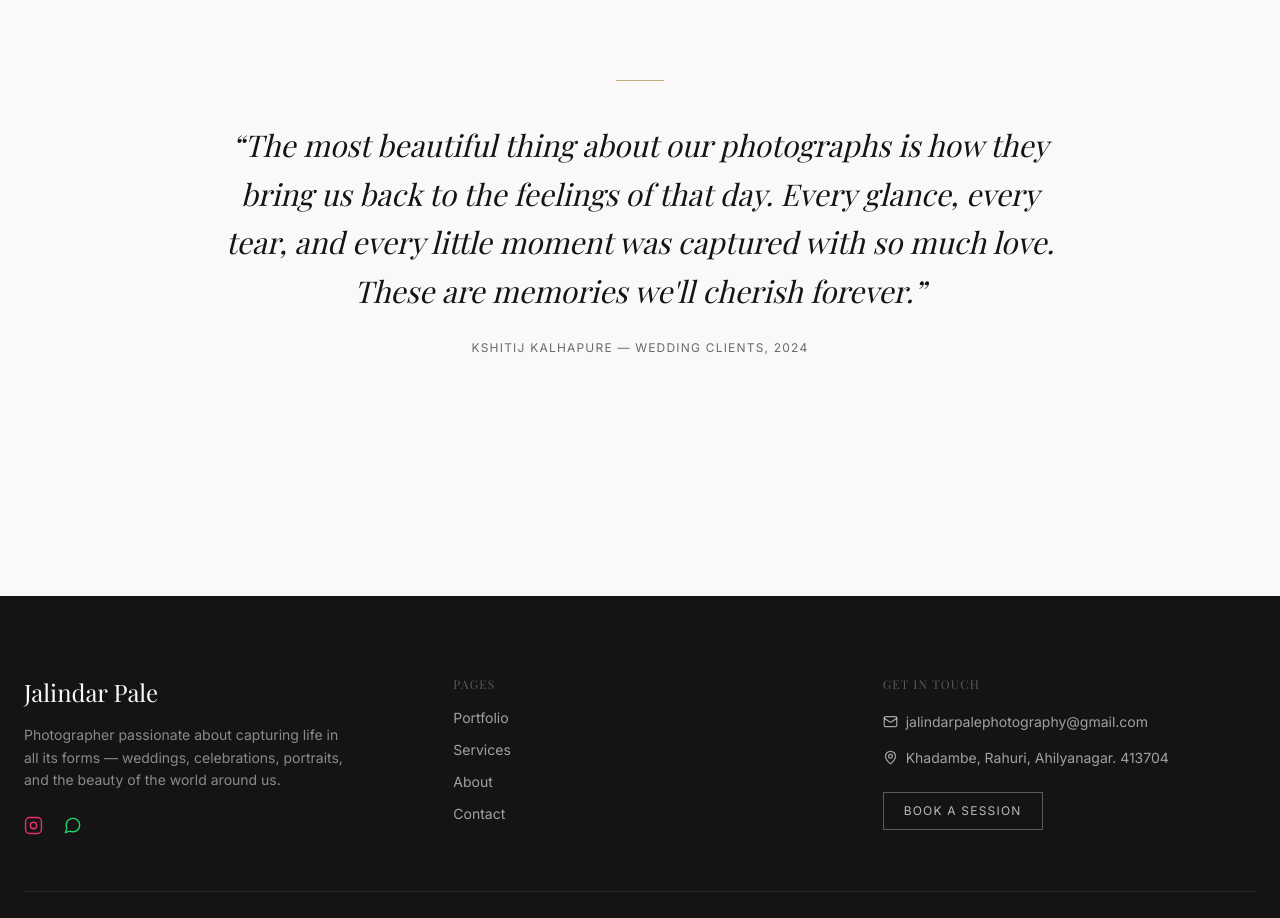
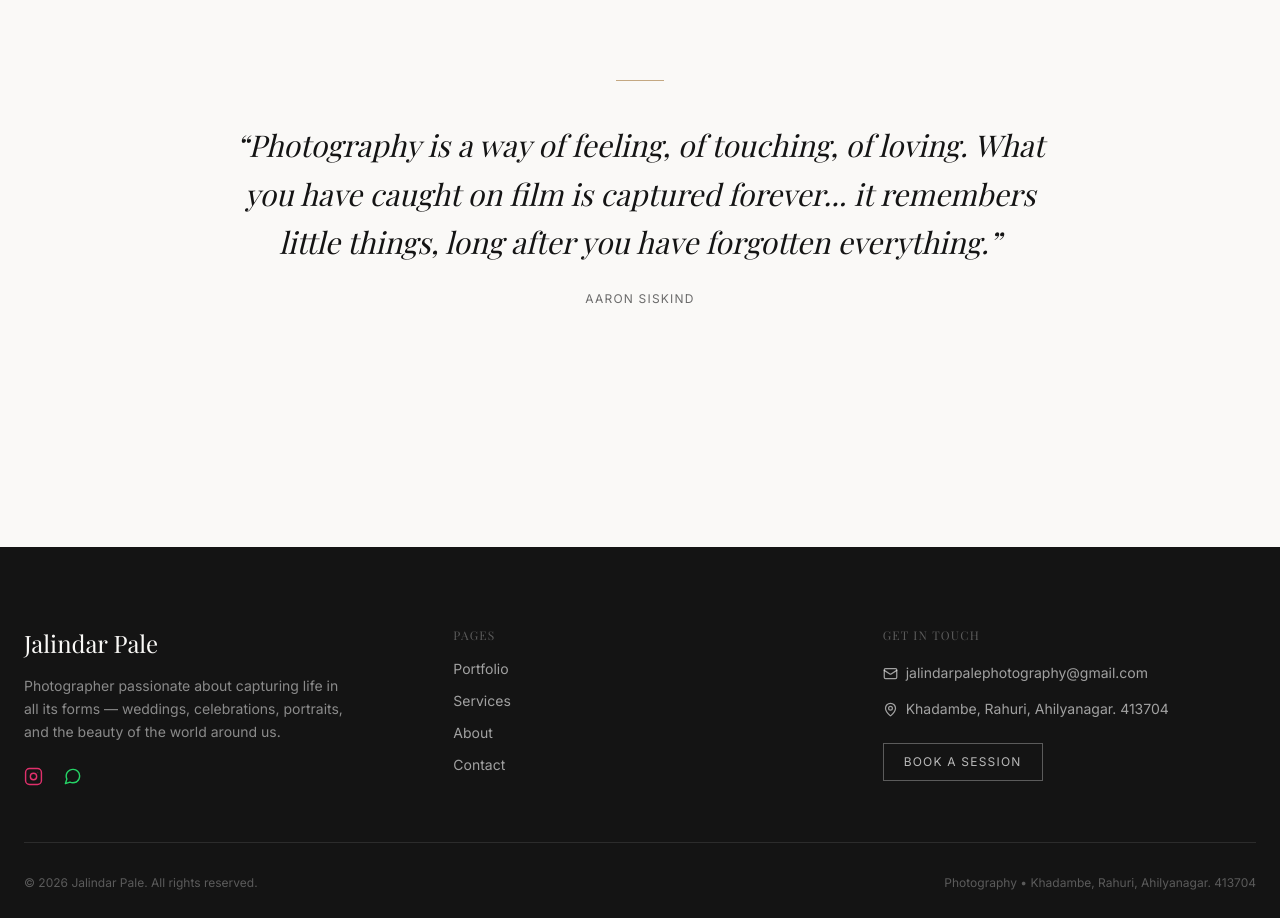
Before and after one commit to kshitizz-08/photographer-portfolio, a React (Vite) app in the folder frontend/: page /about in a window 1280 px wide. Shown: the part 1760-2678 px from the top of the page. Built offline with nearby package versions, Linux system fonts and the light colour scheme; no server answers; a web font is replaced by a local one.

Commit message:
Update quote on About page to Aaron Siskind quote

```diff
--- a/frontend/src/pages/About.jsx
+++ b/frontend/src/pages/About.jsx
@@ -3,7 +3,7 @@ import { Link } from "react-router-dom";
 import { ArrowRight, Camera, Award, Globe } from "lucide-react";
 import SafeImage from "../components/common/SafeImage";
 import { useProfile } from "../context/ProfileContext";
-import { PHOTOGRAPHER_PORTRAIT, TESTIMONIALS } from "../data/sampleData";
+import { PHOTOGRAPHER_PORTRAIT } from "../data/sampleData";
 
 const PHILOSOPHY = [
   {
@@ -112,14 +112,14 @@ export default function About() {
         </div>
       </section>
 
-      {/* ── Client Quote ── */}
-      <section className="max-w-4xl mx-auto px-6 text-center" aria-label="Featured testimonial">
+      {/* ── Inspiring Quote ── */}
+      <section className="max-w-4xl mx-auto px-6 text-center" aria-label="Photography quote">
         <div className="w-12 h-px bg-[#C4A882] mx-auto mb-10" />
         <blockquote className="font-serif text-2xl md:text-3xl text-[#141414] italic leading-relaxed mb-6">
-          &ldquo;{TESTIMONIALS[0].quote}&rdquo;
+          &ldquo;Photography is a way of feeling, of touching, of loving. What you have caught on film is captured forever... it remembers little things, long after you have forgotten everything.&rdquo;
         </blockquote>
         <p className="text-xs tracking-widest uppercase text-[#6b6b6b]">
-          {TESTIMONIALS[0].name} — {TESTIMONIALS[0].role}
+          Aaron Siskind
         </p>
       </section>
     </main>
```
